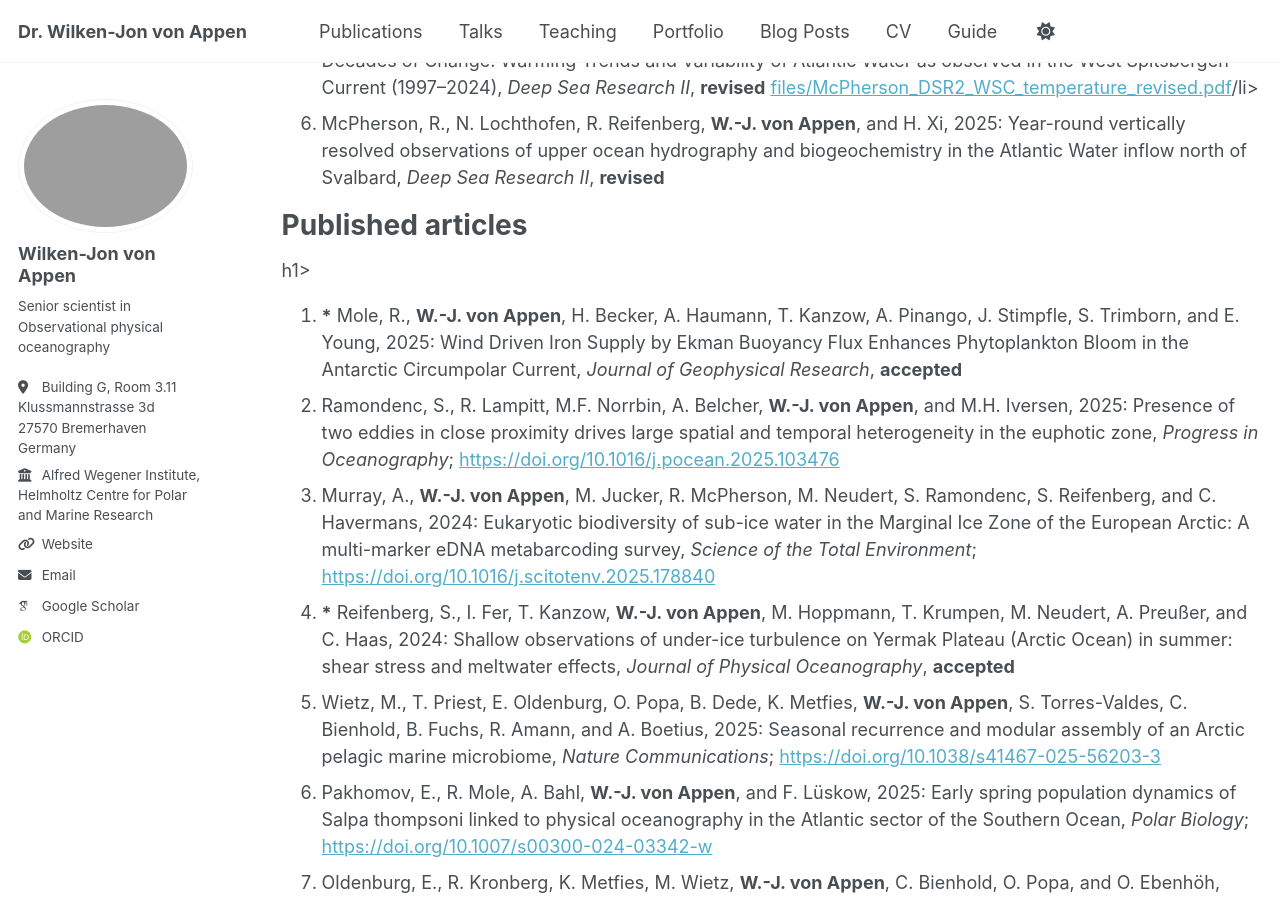
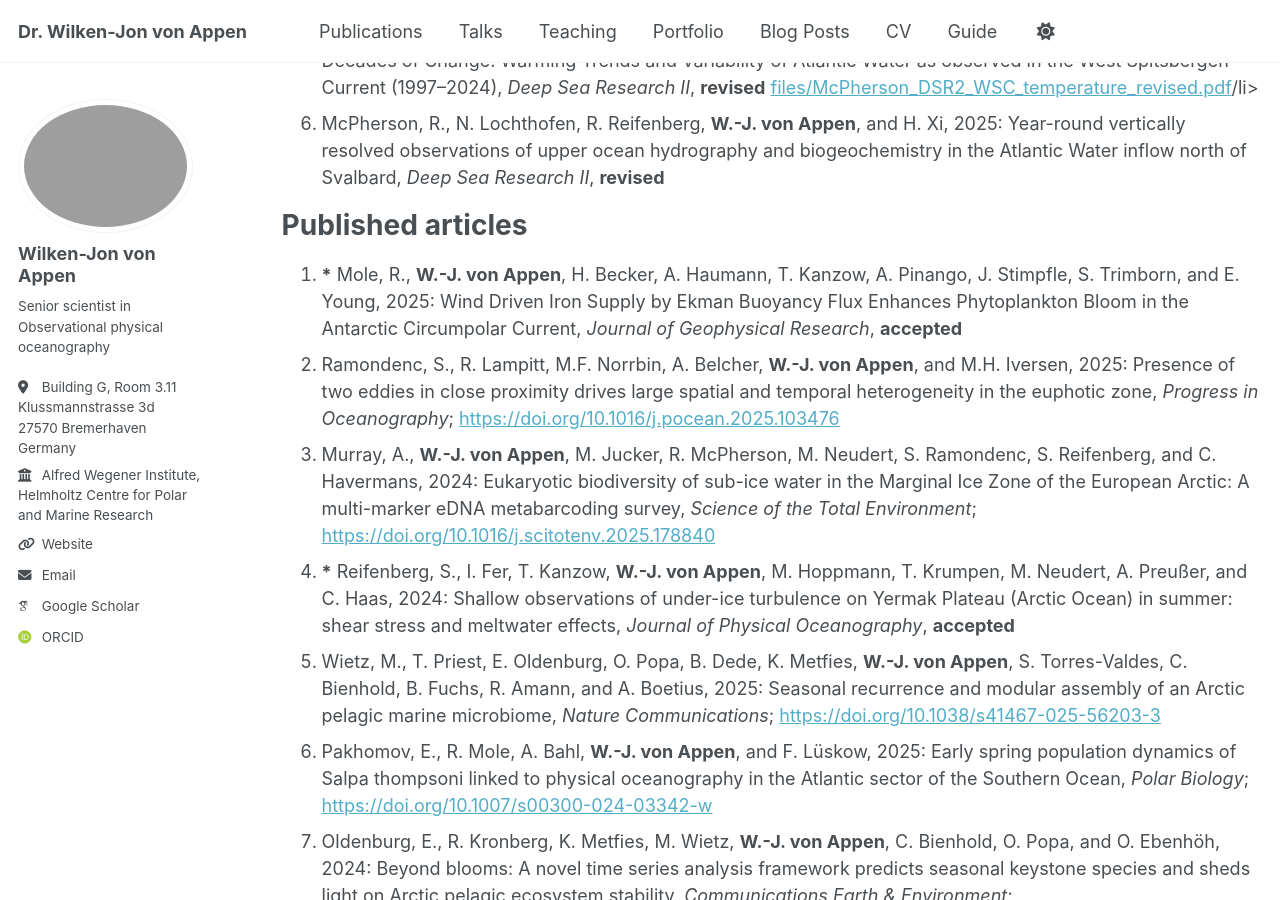
Before and after one commit to wjvappen/wjvappen, a Jekyll site: the page built from _pages/publications.html, in a window 1280 px wide and 900 px high, scrolled down 533 px. Built offline with Jekyll 4.4.1, drawn with Linux system fonts in a browser that asks for light colours; some web fonts are replaced; a script bundle is joined from its source files by our own code; library files that are not in the unit come from our copies.

```diff
--- a/_pages/publications.html
+++ b/_pages/publications.html
@@ -28,7 +28,7 @@ author_profile: true
   <li>McPherson, R., N. Lochthofen, R. Reifenberg, <strong>W.-J. von Appen</strong>, and H. Xi, 2025: Year-round vertically resolved observations of upper ocean hydrography and biogeochemistry in the Atlantic Water inflow north of Svalbard, <em>Deep Sea Research II</em>, <strong>revised</strong></li>
 </ol>
 
-<h1>Published articles</h1>h1>
+<h1>Published articles</h1>
 
 <ol>
   <li><strong>*</strong> Mole, R., <strong>W.-J. von Appen</strong>, H. Becker, A. Haumann, T. Kanzow, A. Pinango, J. Stimpfle, S. Trimborn, and E. Young, 2025: Wind Driven Iron Supply by Ekman Buoyancy Flux Enhances Phytoplankton Bloom in the Antarctic Circumpolar Current, <em>Journal of Geophysical Research</em>, <strong>accepted</strong></li>
@@ -152,7 +152,7 @@ author_profile: true
   <li>Bower, A. S. and <strong>W.-J. von Appen</strong>, 2008: Interannual Variability in the Pathways of the North Atlantic Current over the Mid-Atlantic Ridge and the Impact of Topography, <em>Journal of Physical Oceanography</em>, 38 (1), 104–120; <a href="https://doi.org/10.1175/2007JPO3686.1">https://doi.org/10.1175/2007JPO3686.1</a></li>
 </ol>
 
-<h1>Citable non-peer reviewed publications</h1>h1>
+<h1>Citable non-peer reviewed publications</h1>
 
 <ol start="1">
   <li><strong>von Appen, W.-J.</strong> (editor), 2021: Submesoscale Dynamics in Fram Strait, Cruise No. MSM93 (GPF 18-1_33) in 2020, <em>MARIA S. MERIAN-Berichte</em>, 1–53; <a href="https://doi.org/10.48433/cr_msm93">https://doi.org/10.48433/cr_msm93</a></li>
```
